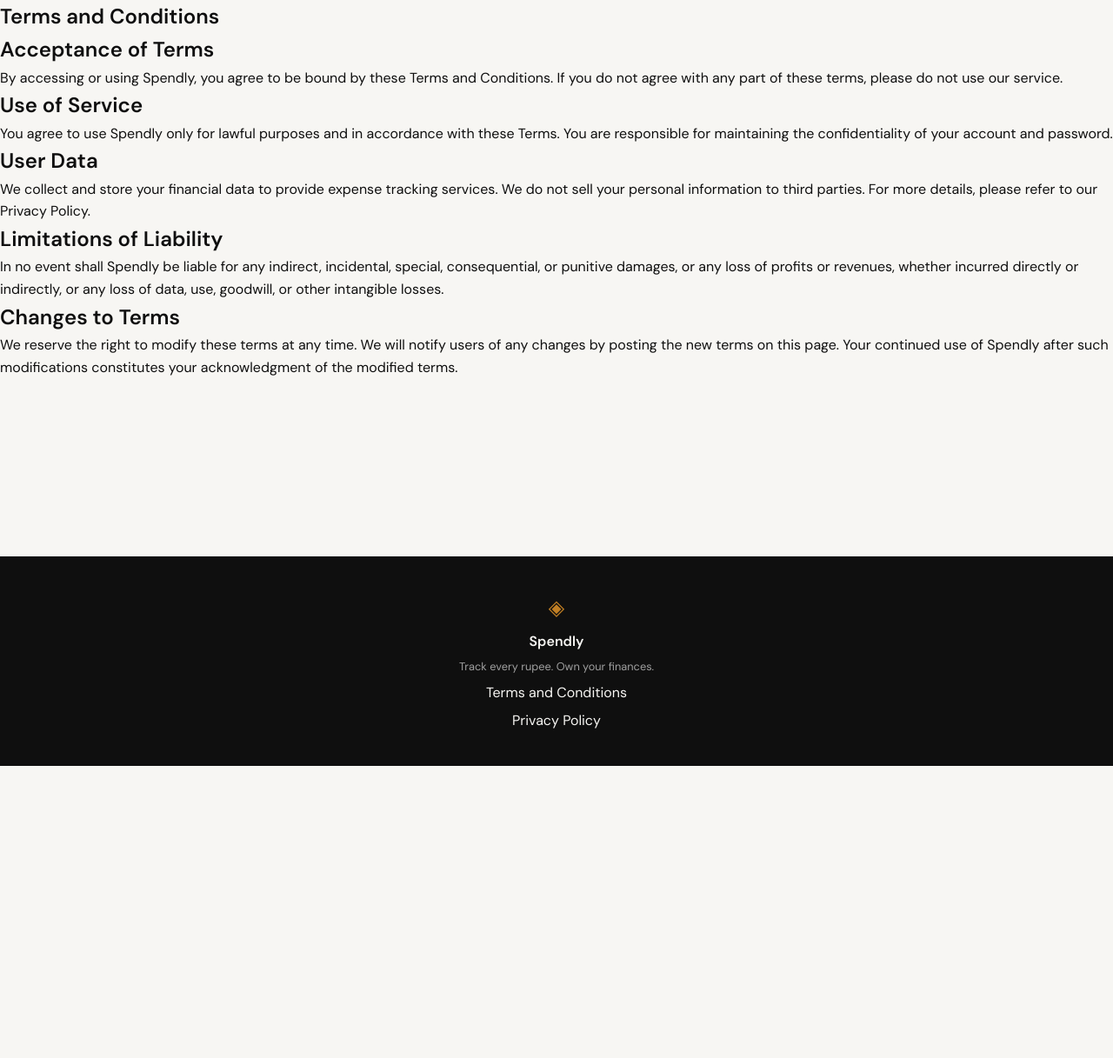
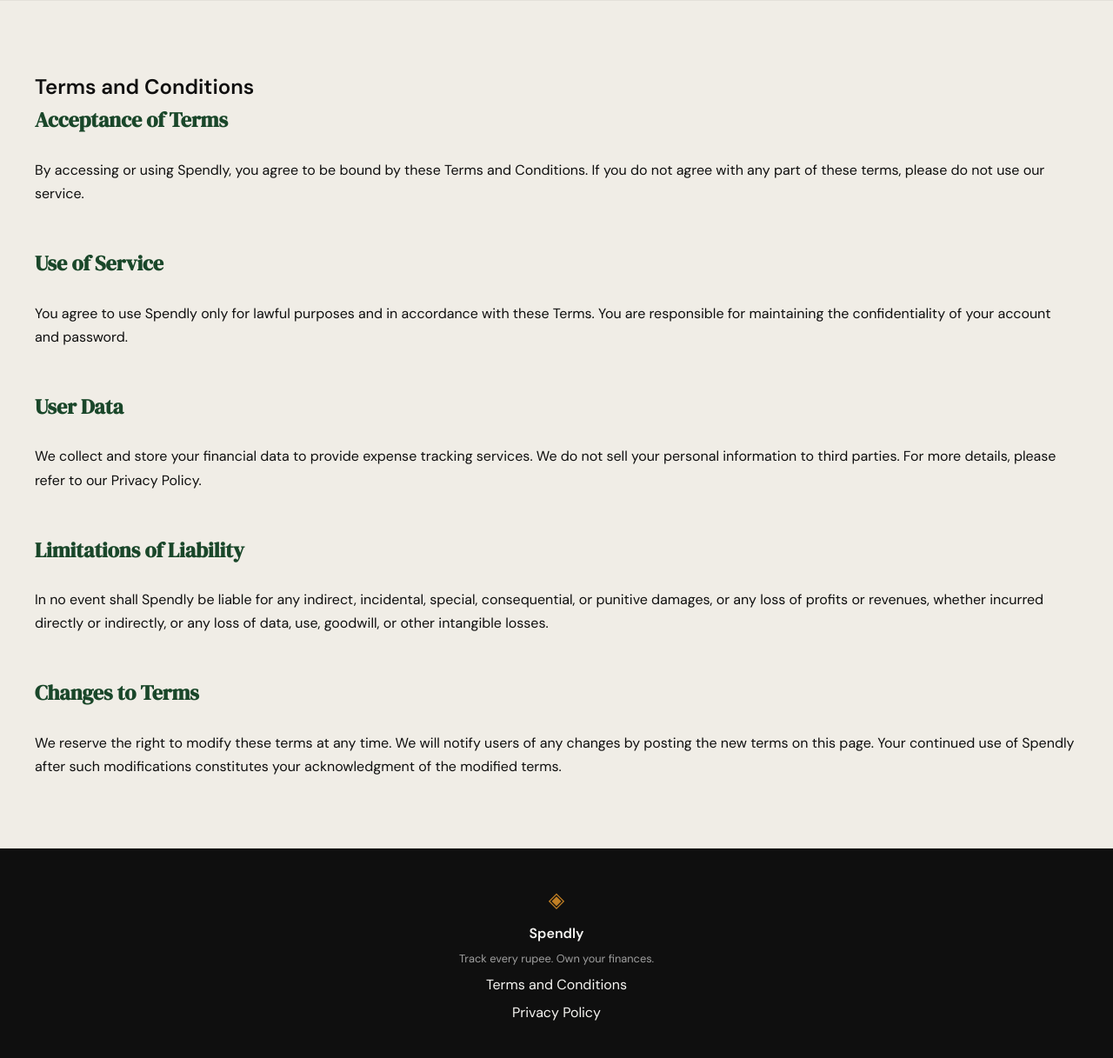
Before and after one commit to akashtiwariG/spendify-x, a Flask app: page /terms in a window 1280 px wide. Shown: the part 61-1278 px from the top of the page at 87% size. Before the commit the page ends 942 px from the top, so only its background shows below. Run offline with Flask 3, Linux system fonts and the light colour scheme.

Commit message:
improve terms and conditions page styling to match website theme

```diff
--- a/templates/terms.html
+++ b/templates/terms.html
@@ -3,6 +3,44 @@
 {% block title %}Terms and Conditions - Spendly{% endblock %}
 
 {% block content %}
+<style>
+    .terms {
+        background: var(--paper-warm);
+        border-top: 1px solid var(--border);
+        border-bottom: 1px solid var(--border);
+        padding: 5rem 2rem;
+    }
+
+    .terms-inner {
+        max-width: var(--max-width);
+        margin: 0 auto;
+    }
+
+    .terms-section {
+        margin-bottom: 3rem;
+    }
+
+    .terms-section:last-child {
+        margin-bottom: 0;
+    }
+
+    .terms-section h2 {
+        color: var(--accent);
+        margin-bottom: 1.5rem;
+        font-family: var(--font-display);
+    }
+
+    .terms-section p {
+        color: var(--ink);
+        line-height: 1.7;
+        margin-bottom: 1.5rem;
+    }
+
+    .terms-section p:last-child {
+        margin-bottom: 0;
+    }
+</style>
+
 <section class="terms">
     <div class="terms-inner">
         <h1>Terms and Conditions</h1>
```
